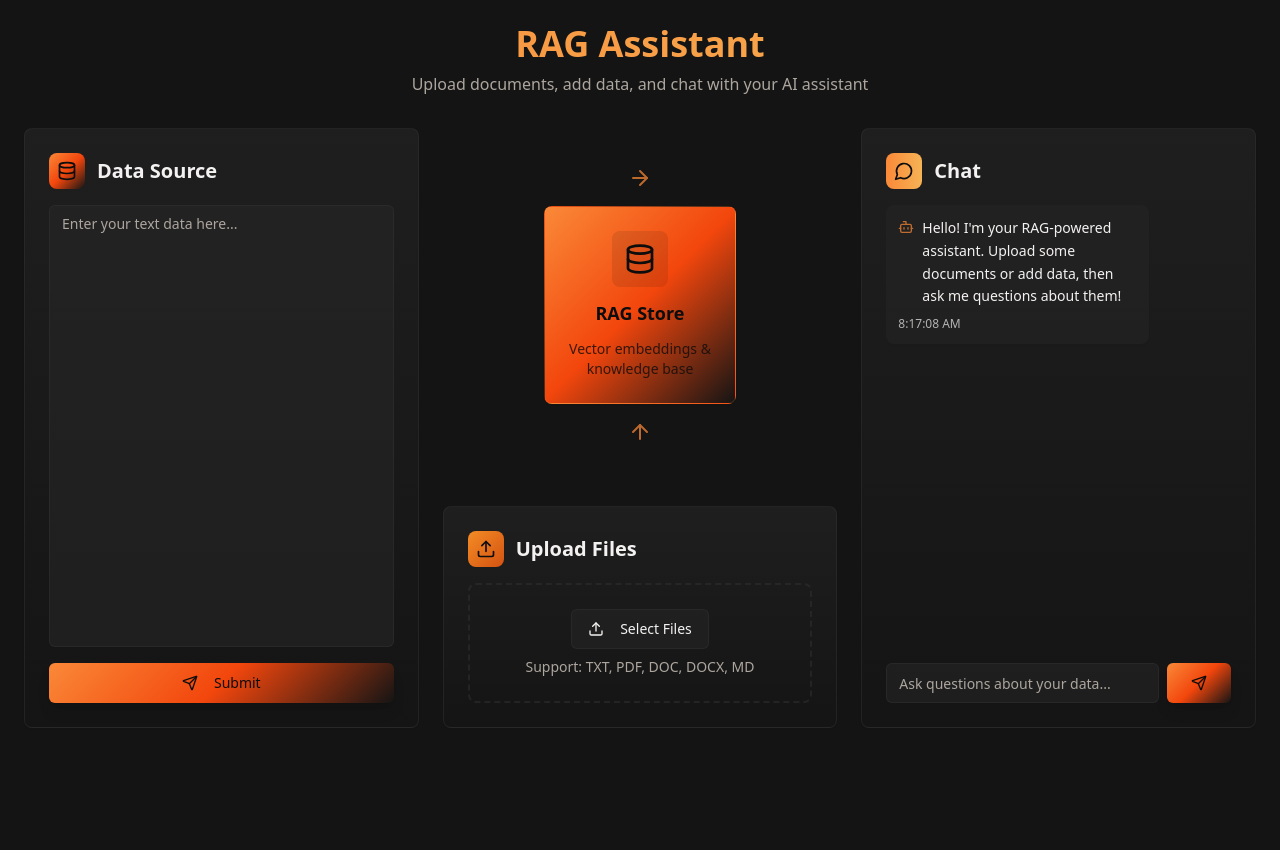
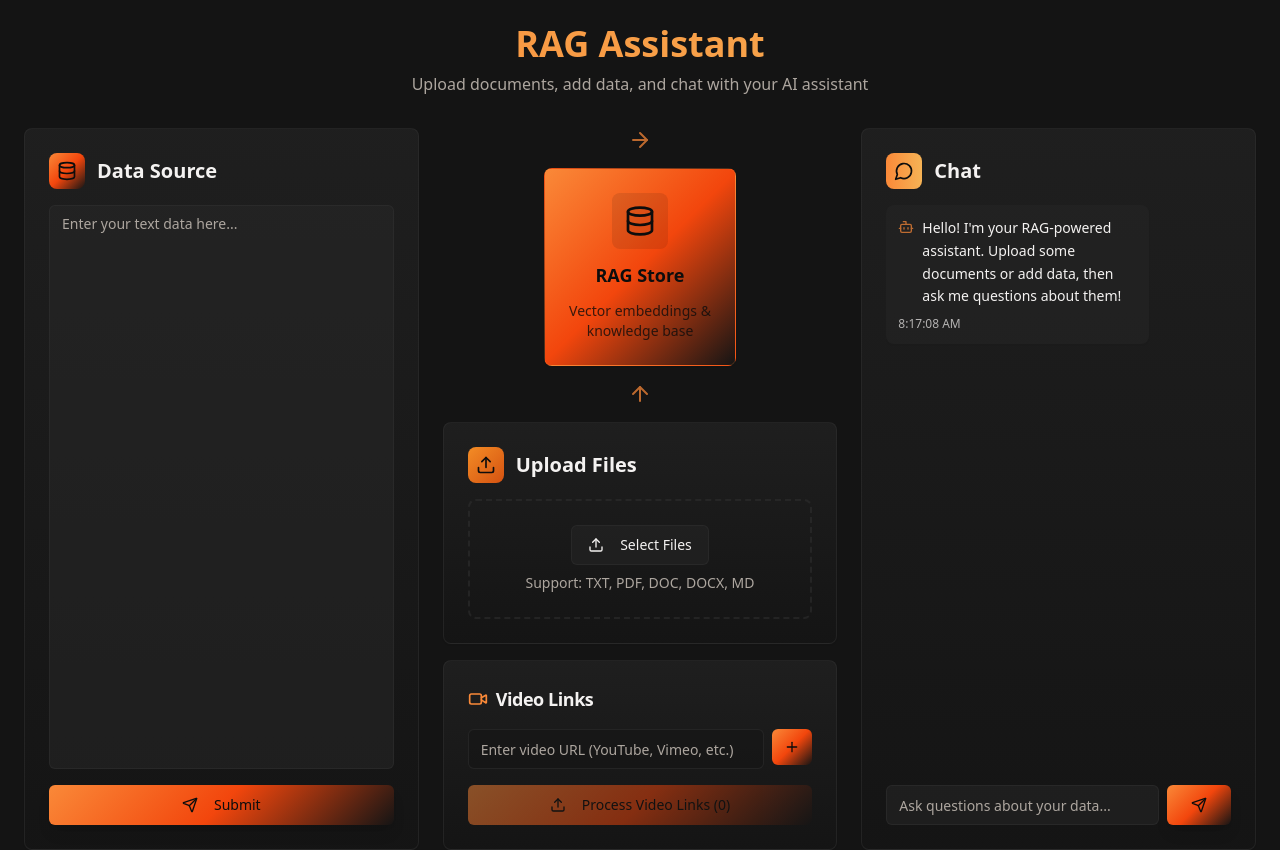
Before and after one commit to updesh10/ignite-aesthetics-hub, a React (Vite) app: page / in a window 1280 px wide. Before the commit the page ends 800 px from the top, so only its background shows below. Built offline with nearby package versions, Linux system fonts and the light colour scheme.

Commit message:
Add video link upload
Add a new section for uploading video links to the RAG application. This will likely involve creating a new component and integrating it into the existing UI, similar to the file upload functionality.

```diff
--- /dev/null
+++ b/src/components/VideoUpload.tsx
@@ -0,0 +1,135 @@
+import { useState } from "react";
+import { Card, CardContent, CardHeader, CardTitle } from "@/components/ui/card";
+import { Button } from "@/components/ui/button";
+import { Input } from "@/components/ui/input";
+import { useToast } from "@/hooks/use-toast";
+import { Video, Plus, X, Upload } from "lucide-react";
+
+export const VideoUpload = () => {
+  const [videoLinks, setVideoLinks] = useState<string[]>([]);
+  const [currentLink, setCurrentLink] = useState("");
+  const { toast } = useToast();
+
+  const addVideoLink = () => {
+    if (!currentLink.trim()) {
+      toast({
+        title: "Invalid URL",
+        description: "Please enter a valid video URL",
+        variant: "destructive"
+      });
+      return;
+    }
+
+    // Basic URL validation
+    try {
+      new URL(currentLink);
+    } catch {
+      toast({
+        title: "Invalid URL",
+        description: "Please enter a valid video URL",
+        variant: "destructive"
+      });
+      return;
+    }
+
+    setVideoLinks([...videoLinks, currentLink]);
+    setCurrentLink("");
+    toast({
+      title: "Video link added",
+      description: "Video link has been added to the list"
+    });
+  };
+
+  const removeVideoLink = (index: number) => {
+    setVideoLinks(videoLinks.filter((_, i) => i !== index));
+  };
+
+  const handleUpload = () => {
+    if (videoLinks.length === 0) {
+      toast({
+        title: "No videos",
+        description: "Please add at least one video link",
+        variant: "destructive"
+      });
+      return;
+    }
+
+    toast({
+      title: "Success",
+      description: `${videoLinks.length} video link(s) processed and added to RAG store`
+    });
+    setVideoLinks([]);
+  };
+
+  const handleKeyPress = (e: React.KeyboardEvent) => {
+    if (e.key === 'Enter') {
+      addVideoLink();
+    }
+  };
+
+  return (
+    <Card className="h-full bg-gradient-subtle border-border/50 shadow-glow-subtle hover:shadow-glow transition-all duration-300">
+      <CardHeader className="pb-4">
+        <CardTitle className="flex items-center gap-2 text-lg">
+          <Video className="h-5 w-5 text-primary" />
+          Video Links
+        </CardTitle>
+      </CardHeader>
+      <CardContent className="space-y-4">
+        {/* URL Input Section */}
+        <div className="space-y-3">
+          <div className="flex gap-2">
+            <Input
+              placeholder="Enter video URL (YouTube, Vimeo, etc.)"
+              value={currentLink}
+              onChange={(e) => setCurrentLink(e.target.value)}
+              onKeyPress={handleKeyPress}
+              className="flex-1 bg-background/50 border-border/50 focus:bg-background transition-colors"
+            />
+            <Button
+              onClick={addVideoLink}
+              size="sm"
+              className="bg-gradient-primary hover:bg-gradient-primary/90 shadow-glow-subtle"
+            >
+              <Plus className="h-4 w-4" />
+            </Button>
+          </div>
+        </div>
+
+        {/* Video Links List */}
+        {videoLinks.length > 0 && (
+          <div className="space-y-2 max-h-32 overflow-y-auto">
+            {videoLinks.map((link, index) => (
+              <div
+                key={index}
+                className="flex items-center justify-between p-2 bg-background/30 rounded-md border border-border/30 group hover:bg-background/50 transition-colors"
+              >
+                <span className="text-sm text-foreground/80 truncate flex-1 mr-2">
+                  {link}
+                </span>
+                <Button
+                  onClick={() => removeVideoLink(index)}
+                  size="sm"
+                  variant="ghost"
+                  className="h-6 w-6 p-0 opacity-0 group-hover:opacity-100 transition-opacity hover:bg-destructive/20"
+                >
+                  <X className="h-3 w-3" />
+                </Button>
+              </div>
+            ))}
+          </div>
+        )}
+
+        {/* Upload Button */}
+        <Button
+          onClick={handleUpload}
+          disabled={videoLinks.length === 0}
+          className="w-full bg-gradient-primary hover:bg-gradient-primary/90 shadow-glow-subtle disabled:opacity-50 disabled:shadow-none transition-all duration-300"
+        >
+          <Upload className="h-4 w-4 mr-2" />
+          Process Video Links ({videoLinks.length})
+        </Button>
+      </CardContent>
+    </Card>
+  );
+};
--- a/src/pages/Index.tsx
+++ b/src/pages/Index.tsx
@@ -1,5 +1,6 @@
 import { DataSource } from "@/components/DataSource";
 import { FileUpload } from "@/components/FileUpload";
+import { VideoUpload } from "@/components/VideoUpload";
 import { ChatInterface } from "@/components/ChatInterface";
 import { RagStore } from "@/components/RagStore";
 
@@ -24,13 +25,14 @@ const Index = () => {
             <DataSource />
           </div>
 
-          {/* Center Column - RAG Store and File Upload */}
-          <div className="lg:col-span-4 flex flex-col gap-6">
+          {/* Center Column - RAG Store and Upload Components */}
+          <div className="lg:col-span-4 flex flex-col gap-4">
             <div className="flex-1 flex items-center justify-center">
               <RagStore />
             </div>
-            <div className="h-fit">
+            <div className="grid grid-cols-1 gap-4 h-fit">
               <FileUpload />
+              <VideoUpload />
             </div>
           </div>
 
```
